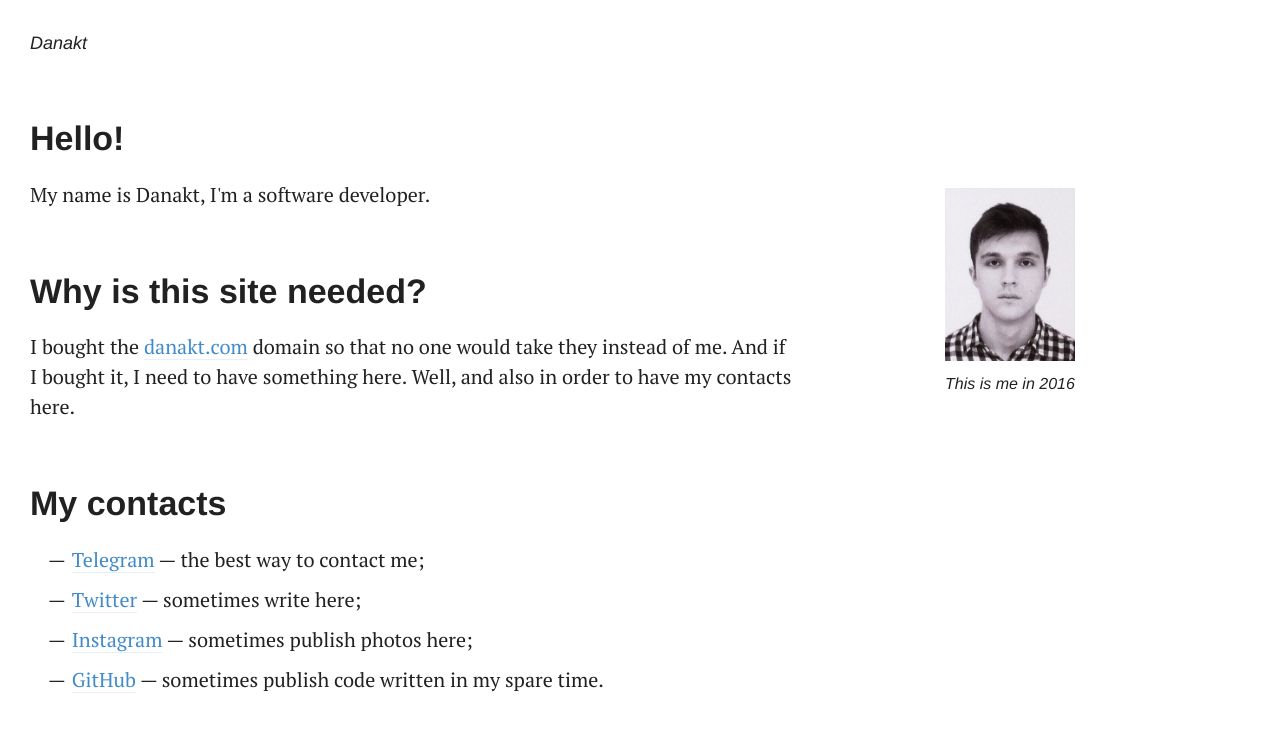
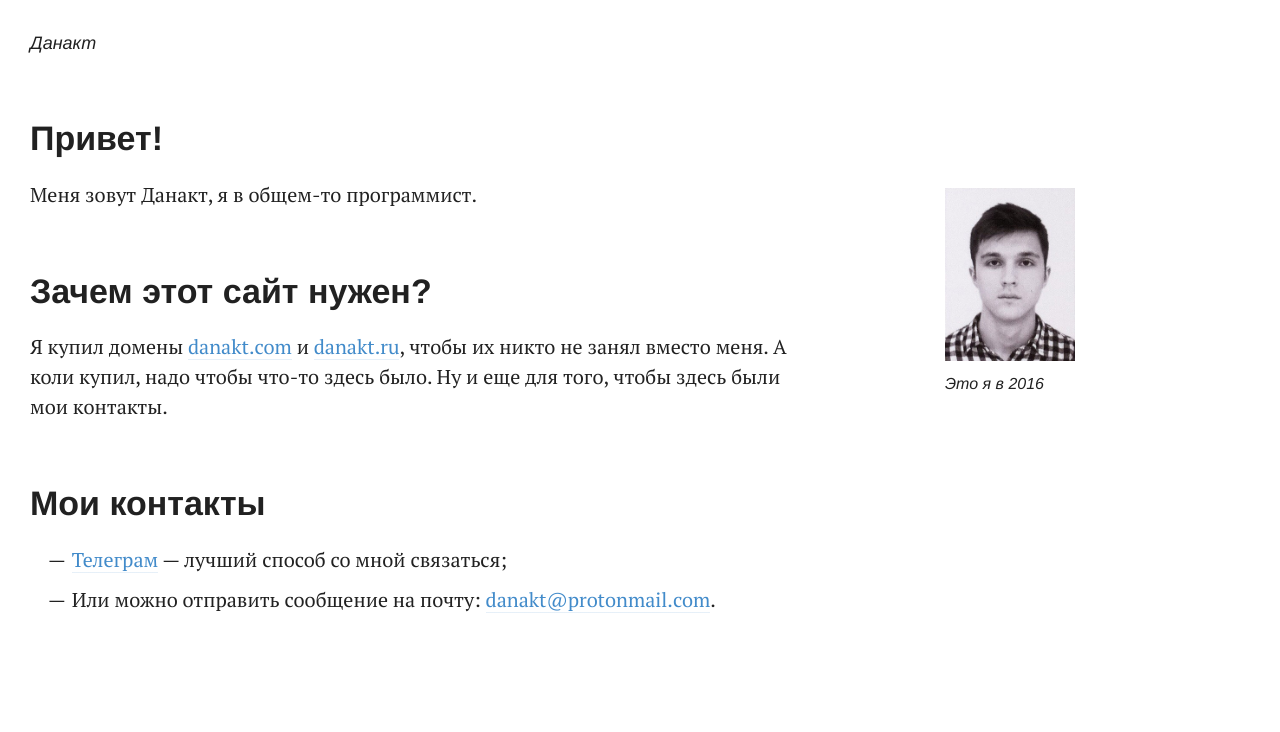
Before and after one commit to danakt/danakt.github.io, a Next.js app: page / in a window 1280 px wide. Shown: the top 732 px of the page. Built offline with nearby package versions, Linux system fonts and the light colour scheme.

Commit message:
Rewrite to ru

```diff
--- a/package.json
+++ b/package.json
@@ -5,8 +5,8 @@
   "scripts": {
     "dev": "next",
     "start": "next start",
-    "build": "next build && next export",
-    "deploy": "rimraf ./.next && npm run build && gh-pages -t -d ./out -b master"
+    "build": "next build",
+    "deploy": "rimraf ./.next && next build && next export && gh-pages -t -d ./out -b master"
   },
   "repository": {
     "type": "git",
--- a/src/components/PageLayout.tsx
+++ b/src/components/PageLayout.tsx
@@ -5,6 +5,7 @@ import { GlobalStyles } from './GlobalStyles';
 import styled from 'styled-components';
 // import { Navigation } from './Navigation';
 import { LinkDesc } from '../types/linkDesc';
+import Script from 'next/script';
 
 const Body = styled.div`
   padding: 30px 0 100px;
@@ -89,7 +90,7 @@ export const PageLayout = (props: Props) => {
         <meta name="twitter:image:src" content={ogImage} />
 
         {/* Metrika */}
-        <script src="/metrika.js" />
+        <Script src="/metrika.js" />
       </Head>
 
       <GlobalStyles />
--- a/src/pages/index.tsx
+++ b/src/pages/index.tsx
@@ -1,51 +1,70 @@
 import { PageLayout } from '../components/PageLayout';
+// import Link from 'next/link';
 import { AsidePicture } from '../components/AsidePicture';
 import { WithAside } from '../components/WidthAside';
 import { Heading } from '../components/Heading';
 
 export default function Index() {
   return (
-    <PageLayout title="Danakt" lang="en">
-      <Heading>Hello!</Heading>
+    <PageLayout lang="ru" title="Да это же Данакт">
+      <Heading>Привет!</Heading>
 
-      <WithAside aside={<AsidePicture src="/me2016.jpg" description="This is me in 2016" />}>
-        <p>My name is Danakt, I'm a software developer.</p>
+      <WithAside aside={<AsidePicture src="/me2016.jpg" description="Это я в 2016" />}>
+        <p>
+          Меня зовут{' '}
+          {/* <Link href="/danakt">
+            <a href="/danakt" title="Данакт FAQ"> */}
+          Данакт
+          {/* </a>
+          </Link> */}
+          , я в общем-то программист.
+        </p>
       </WithAside>
 
-      <Heading>Why is this site needed?</Heading>
+      <noindex>
+        <Heading>Зачем этот сайт нужен?</Heading>
 
         <p>
-        I bought the{' '}
+          Я купил домены{' '}
           <a href="//danakt.com" className="always-fresh">
             danakt.com
           </a>{' '}
-        {/* and{' '}
+          и{' '}
           <a href="//danakt.ru" className="always-fresh">
             danakt.ru
-        </a>{' '} */}
-        domain so that no one would take they instead of me. And if I bought it, I need to have something here. Well,
-        and also in order to have my contacts here.
+          </a>
+          , чтобы их никто не занял вместо меня. А коли купил, надо чтобы что-то здесь было. Ну и еще для того, чтобы
+          здесь были мои контакты.
         </p>
 
-      <Heading>My contacts</Heading>
+        <Heading>Мои контакты</Heading>
 
         <ul>
           <li>
-          <a href="https://t.me/danakt">Telegram</a> — the best way to contact me;
+            <a href="https://t.me/danakt">Телеграм</a> — лучший способ со мной связаться;
           </li>
 
           <li>
-          <a href="https://twitter.com/_danakt">Twitter</a> — sometimes write here;
+            Или можно отправить сообщение на почту: <a href="https://t.me/danakt">danakt@protonmail.com</a>.
+          </li>
+
+          {/* <li>
+          <a href="https://twitter.com/danakt_frost">Твиттер</a> — сюда иногда пишу;
         </li>
 
         <li>
-          <a href="https://instagram.com/danakt_saushkin">Instagram</a> — sometimes publish photos here;
+          <a href="https://instagram.com/danakt_frost">Инстаграм</a> — сюда иногда выкладываю фото;
         </li>
 
         <li>
-          <a href="https://github.com/danakt">GitHub</a> — sometimes publish code written in my spare time.
-        </li>
+          <a href="https://github.com/danakt">Гитхаб</a> — сюда иногда выкладываю написанный в свободное время код.
+        </li> */}
         </ul>
+      </noindex>
+
+      {/* <p>
+        Также, вы можете написать мне на почту: <a href="mailto: danakt@danakt.com">danakt@danakt.com</a>.
+      </p> */}
     </PageLayout>
   );
 }
```
Lines whose indentation alone changed are shown as unchanged.
